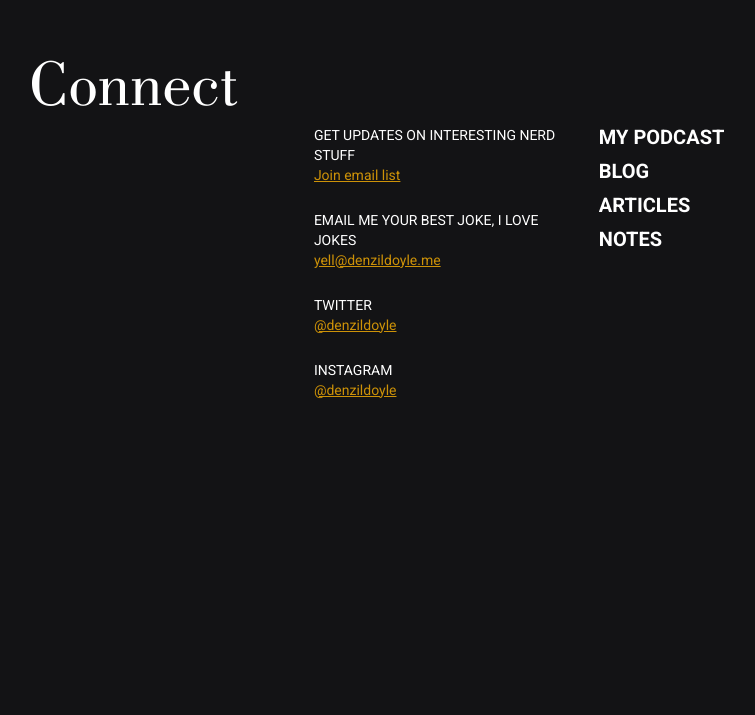
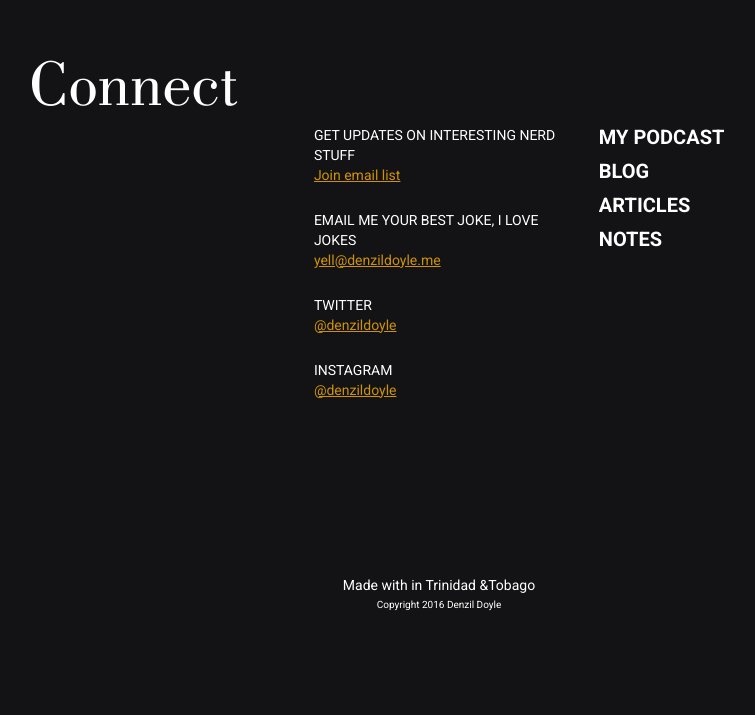
Before and after one commit to denzildoyle/Personal-Website, a plain HTML site: page index.html in a window 1280 px wide. Shown: the part 7594-8309 px from the top of the page, without its empty margins (201-956 px from the left). Before the commit the page ends 8019 px from the top, so only its background shows below. Drawn offline with nearby package versions, Linux system fonts and the light colour scheme.

Commit message:
Add footer

```diff
--- a/index.html
+++ b/index.html
@@ -426,6 +426,15 @@
             </div>
         </section>
 
+        <footer class="grid-container">
+            <div class="row">
+                <div class="col-6">
+                    <p>Made with <i></i> in Trinidad &amp;Tobago</p>
+                    <small>Copyright 2016 Denzil Doyle</small>
+                </div>
+            </div>
+        </footer>
+
         <script type="text/javascript" src="https://code.jquery.com/jquery-1.11.2.min.js"></script>
         <script type="text/javascript" src="js/bootstrap.min.js"></script>
         <script type="text/javascript" src="js/jquery.waypoints.min.js"></script>
--- a/sass/styles.scss
+++ b/sass/styles.scss
@@ -125,6 +125,15 @@ p{
 	font-family: 'Roboto', sans-serif;
 	font-weight: 400;
 	font-size: 14px;
+	line-height: 20px;
+	margin: 0;
+}
+
+small{
+	color: #FFFFFF;
+	font-family: 'Roboto', sans-serif;
+	font-weight: 400;
+	font-size: 10px;
 	line-height: 20px;
 	margin: 0;
 }
@@ -483,6 +492,13 @@ section{
 	animation-delay: .1s;
 }
 
+footer{
+	padding-bottom: 100px;
+
+	p,small{
+		text-align: center;
+	}
+}
 /* Smartphones (portrait and landscape) ----------- */
 @media only screen and (min-device-width : 320px) and (max-device-width : 480px) {
 /* Styles */
```
Also changed, not shown: css/styles.css.
